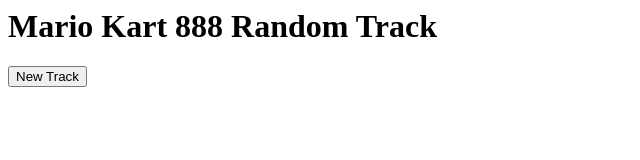
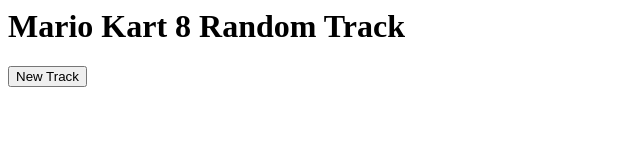
Before and after one commit to aidanspencer/beeriokart8, a plain HTML site: page index.html in a window 1280 px wide. Shown: the whole page, without its empty margins (0-640 px from the left). Drawn offline with Linux system fonts and the light colour scheme.

Commit message:
Update index.html

```diff
--- a/index.html
+++ b/index.html
@@ -5,7 +5,7 @@
         <title>Random Track</title>
     </head>
     <body>
-        <h1>Mario Kart 888 Random Track</h1>
+        <h1>Mario Kart 8 Random Track</h1>
         <div id = "trackDisplay">
             <! -- TRACK HERE -->
         </div>
```
